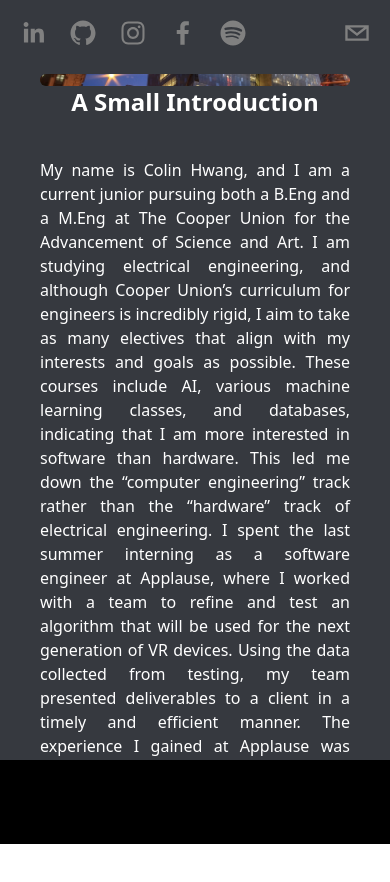
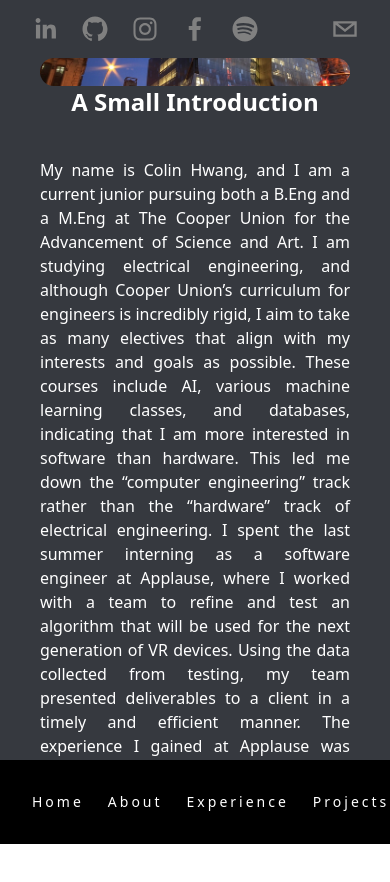
Before and after one commit to colinh09/Personal-Website, a Next.js app: page /AboutMe in a window 390 px wide. Shown: the top 882 px of the page. Built offline with nearby package versions, Linux system fonts and the light colour scheme.

Commit message:
please please please

```diff
--- a/components/About.tsx
+++ b/components/About.tsx
@@ -20,7 +20,7 @@ function About( {text, title} : {text: string, title: string}) {
     transition = {{
         duration: 1.5,
     }}
-    className="flex flex-col relative h-screen text-center md:text-left md:flex-row max-w-7xl px-10 justify-evenly mx-auto items-center py-2">
+    className="flex flex-col relative h-screen text-center md:text-left md:flex-row max-w-7xl px-10 justify-evenly mx-auto items-center py-0">
         <Image
         src = {cooper}
         alt = "lol"
--- a/components/Header.tsx
+++ b/components/Header.tsx
@@ -7,7 +7,7 @@ type Props = {}
 
 function Header({}: Props) {
   return (
-<header className="sticky top-0 flex items-start lg:p-5 p-2 justify-between max-w-7xl mx-auto z-20 xl:items-center">
+<header className="sticky top-0 flex items-start lg:p-5 px-5 py-1 justify-between max-w-7xl mx-auto z-20 xl:items-center">
         <motion.div
         initial={{
           opacity: 0,
--- a/pages/AboutMe.tsx
+++ b/pages/AboutMe.tsx
@@ -102,7 +102,7 @@ const Home: NextPage = () => {
                         </div>
                 </section>
              </div>
-             <div className = "bg-black sticky bottom-0">
+             <div className = "bg-black sticky bottom-0 text-white">
                     <Footer />
             </div>
         </div>
```
